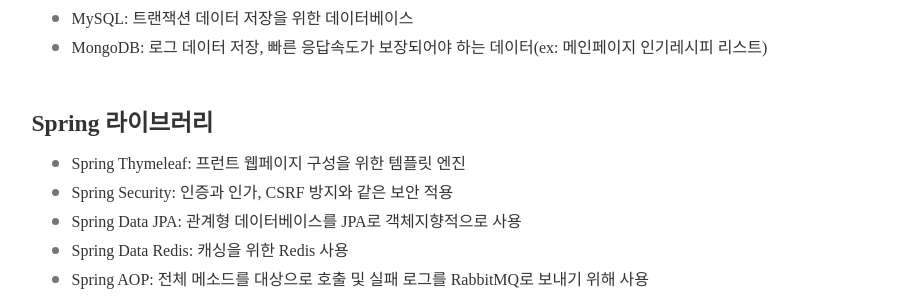
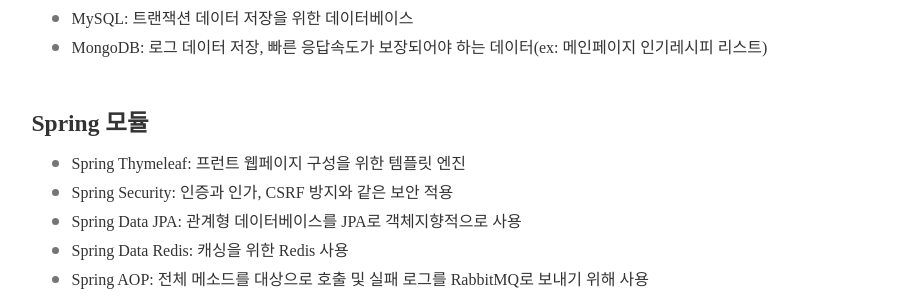
Before and after one commit to jsyang-dev/jsyang-dev.github.io, a Jekyll site: the page built from _posts/2019-12-19-myrecipes.md, in a window 1280 px wide and 900 px high, scrolled down 2249 px. Shown: the part 150-448 px from the top of the window, without its empty margins (220-1119 px from the left). Built offline with Jekyll 4.4.1, drawn with Linux system fonts in a browser that asks for light colours; nearby versions of some CDN libraries; some web fonts are replaced.

Commit message:
Update 2019-12-19-myrecipes.md

```diff
--- a/_posts/2019-12-19-myrecipes.md
+++ b/_posts/2019-12-19-myrecipes.md
@@ -59,7 +59,7 @@ comments : True
 
 <br>
 
-### Spring 라이브러리
+### Spring 모듈
 
 * Spring Thymeleaf: 프런트 웹페이지 구성을 위한 템플릿 엔진
 * Spring Security: 인증과 인가, CSRF 방지와 같은 보안 적용
```
